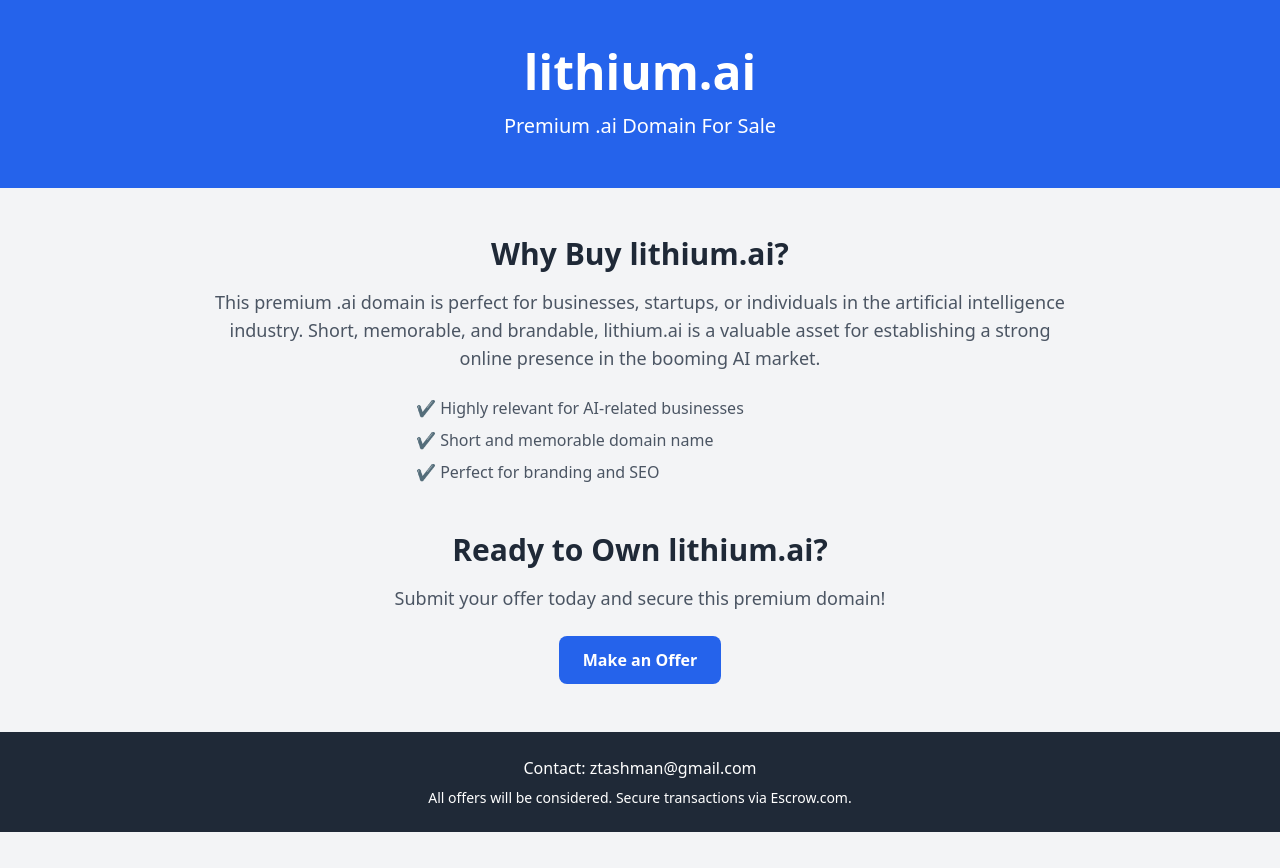
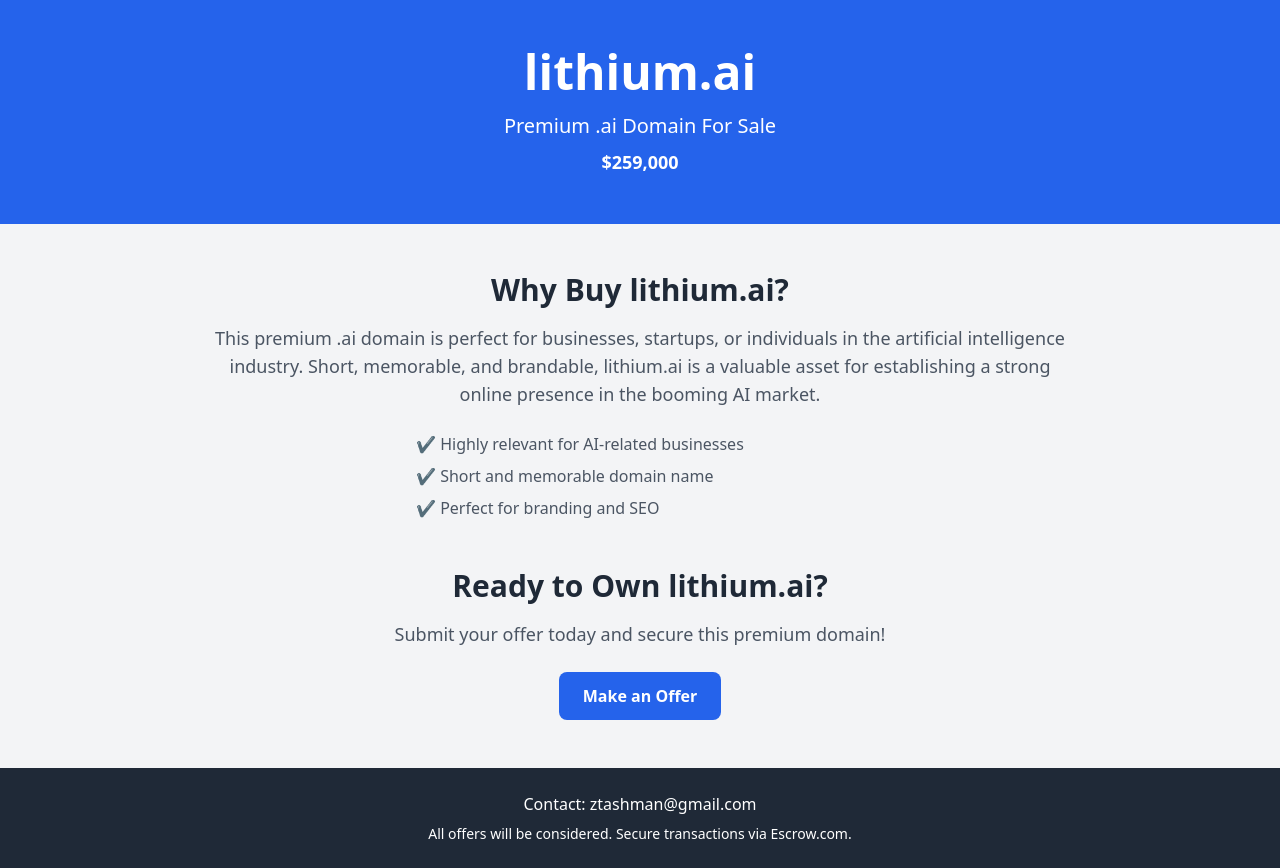
Before and after one commit to zaidtashman/lithiumai-landing, a plain HTML site: page index.html in a window 1280 px wide. Before the commit the page ends 832 px from the top, so only its background shows below. Drawn offline with nearby package versions, Linux system fonts and the light colour scheme.

Commit message:
Update index.html

```diff
--- a/index.html
+++ b/index.html
@@ -12,6 +12,7 @@
   <header class="bg-blue-600 text-white text-center py-12">
     <h1 class="text-4xl md:text-5xl font-bold">lithium.ai</h1>
     <p class="mt-4 text-lg md:text-xl">Premium .ai Domain For Sale</p>
+    <p class="mt-2 text-md md:text-lg font-semibold">$259,000</p>
   </header>
 
   <!-- Main Content -->
```
